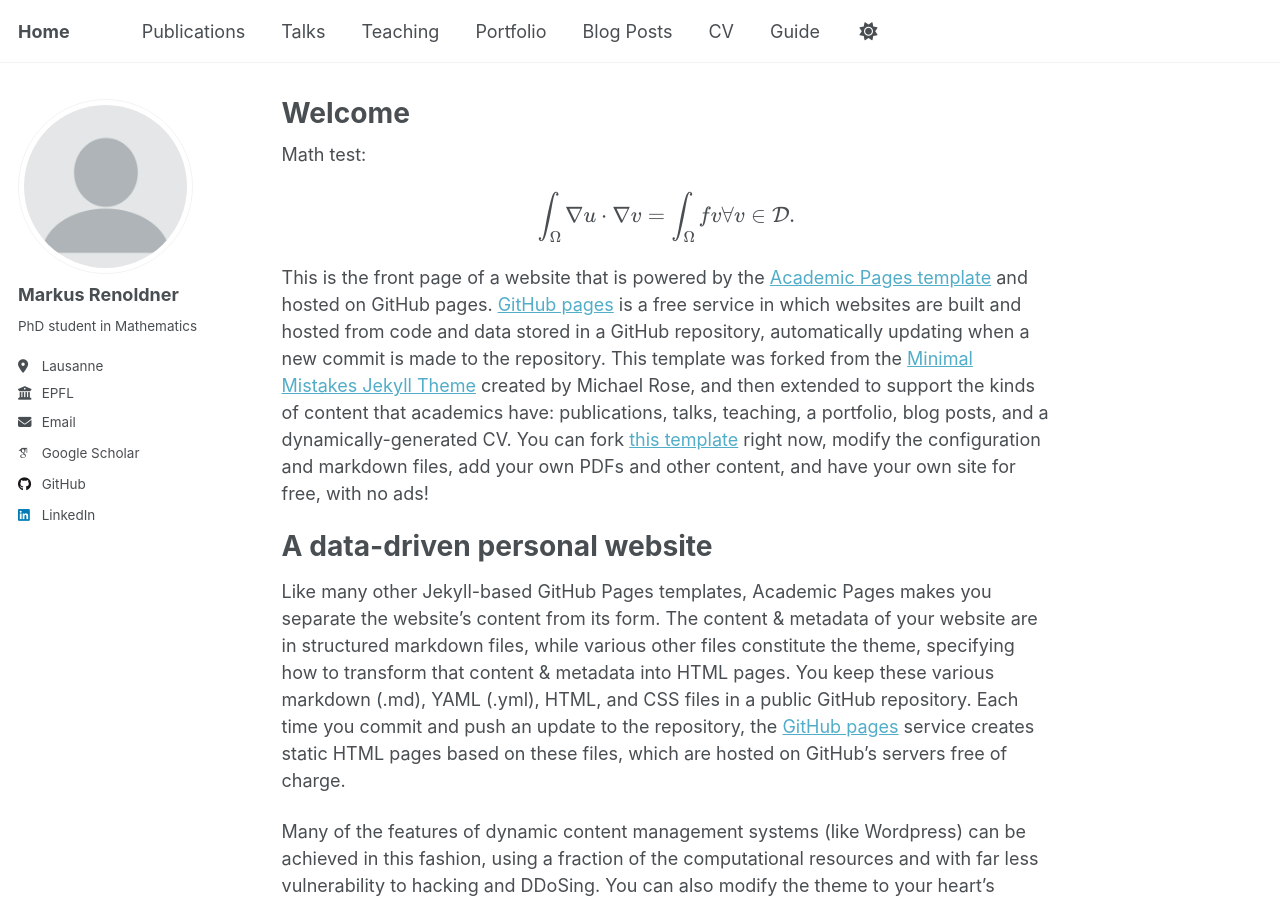
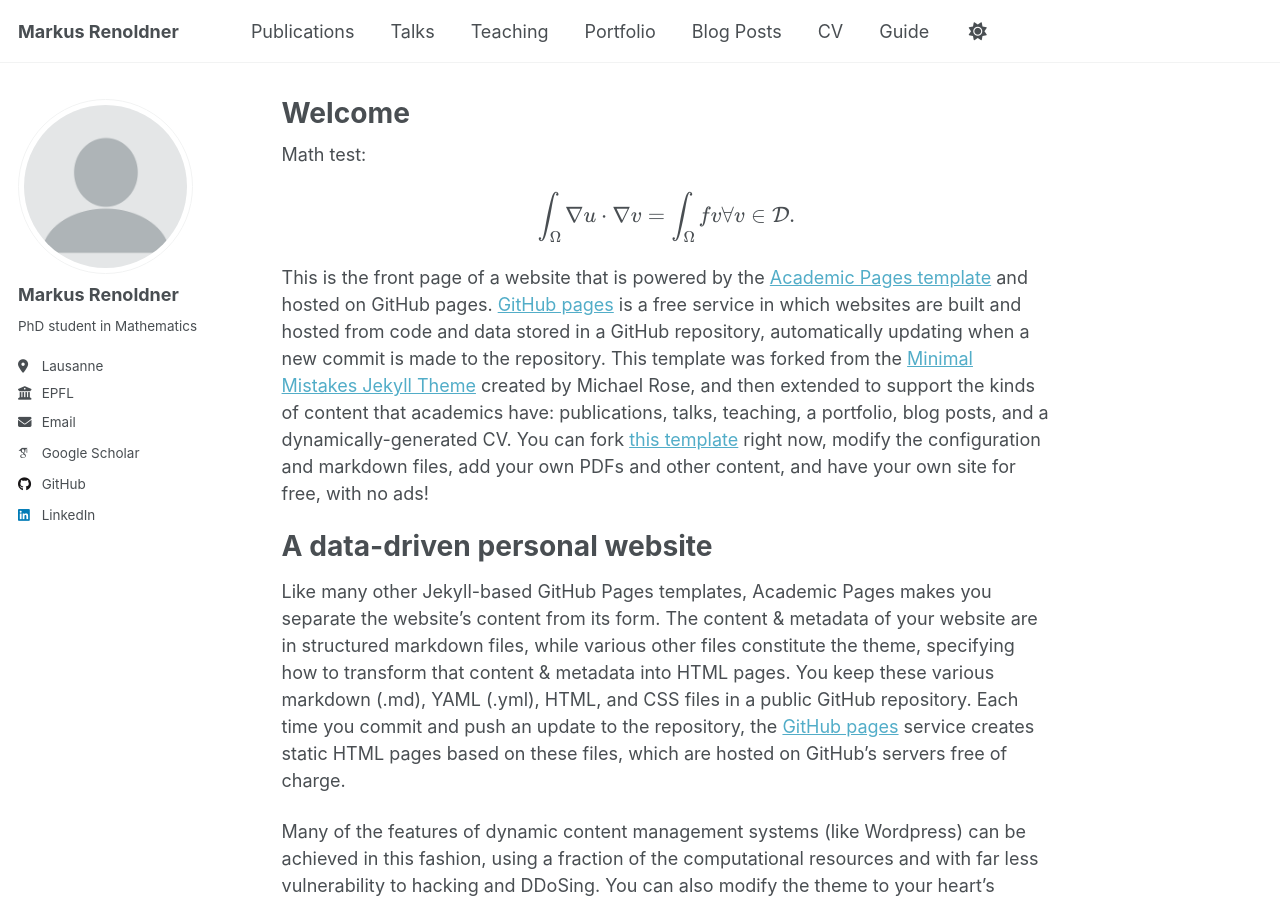
Before and after one commit to markusrenoldner/website, a Jekyll site: the page built from _pages/about.md, in a window 1280 px wide and 900 px high. Built offline with Jekyll 4.4.1, drawn with Linux system fonts in a browser that asks for light colours; some web fonts are replaced.

Commit message:
Update _config.yml

```diff
--- a/_config.yml
+++ b/_config.yml
@@ -9,7 +9,7 @@
 # Basic Site Settings
 locale                   : "en-US"
 site_theme               : "default"
-title                    : "Home"
+title                    : "Markus Renoldner"
 title_separator          : "-"
 name                     : &name "Your Name"
 description              : &description "personal description"
```
